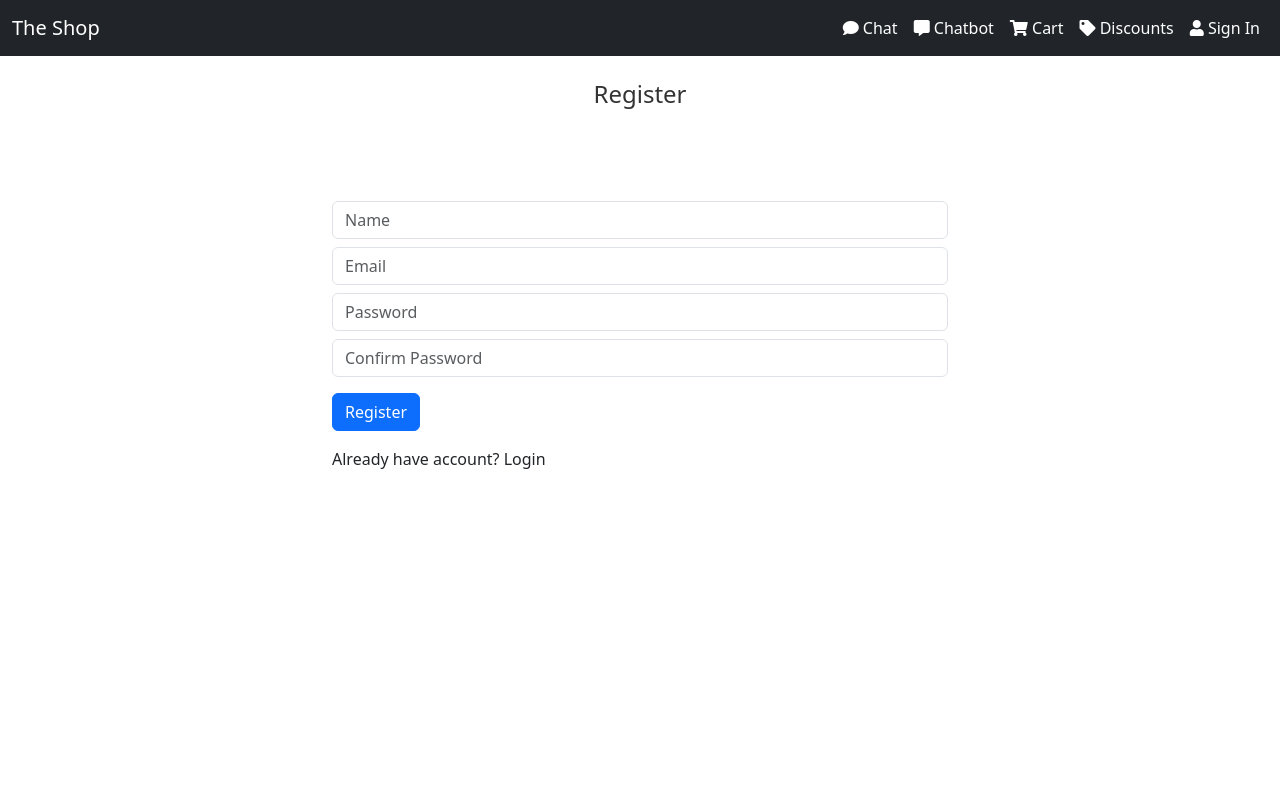
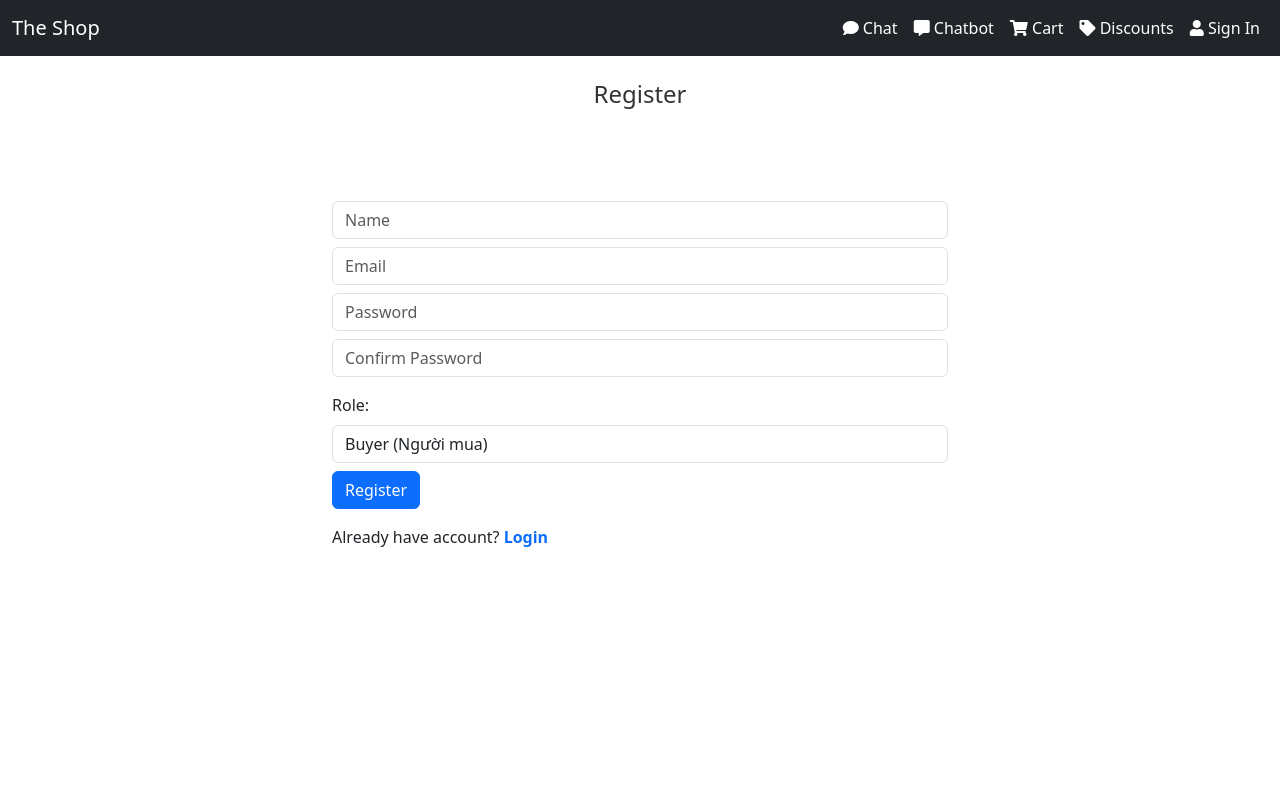
Before and after one commit to dluongta/The-Digital-Shop, a React (Create React App) app in the folder client/: page /register in a window 1280 px wide. Shown: the top 800 px of the page. Built offline with nearby package versions, Linux system fonts and the light colour scheme.

Commit message:
complete app

```diff
--- a/client/src/pages/LoginScreen.js
+++ b/client/src/pages/LoginScreen.js
@@ -49,10 +49,8 @@ const LoginScreen = () => {
       const existsRes = await dispatch(checkEmailExists(email))
 
       if (existsRes?.exists) {
-        // ✅ ĐÃ CÓ TÀI KHOẢN → LOGIN BẰNG PASS TỪ API
         dispatch(loginWithPasswordFromApi(email))
       } else {
-        // 🆕 CHƯA CÓ → MODAL NHẬP PASSWORD
         setGoogleUser({ email, name })
         setShowModal(true)
       }
@@ -139,11 +137,14 @@ const LoginScreen = () => {
         <Button type="submit">Login</Button>
       </Form>
 
-      <Row className="py-3">
-        <Col>
-          New Customer? <Link to="/register">Register</Link>
-        </Col>
-      </Row>
+<Row className="py-3">
+  <Col>
+    New Customer?{' '}
+    <Link to="/register" className="fw-bold text-primary text-decoration-none">
+      Register
+    </Link>
+  </Col>
+</Row>
 
       {/* GOOGLE REGISTER MODAL */}
       <Modal show={showModal} onHide={() => setShowModal(false)} centered>
--- a/client/src/pages/RegisterScreen.js
+++ b/client/src/pages/RegisterScreen.js
@@ -20,7 +20,7 @@ const RegisterScreen = () => {
   const [email, setEmail] = useState('')
   const [password, setPassword] = useState('')
   const [confirmPassword, setConfirmPassword] = useState('')
-
+  const [role, setRole] = useState('buyer')
   const [showModal, setShowModal] = useState(false)
   const [passwordModal, setPasswordModal] = useState('')
   const [googleUser, setGoogleUser] = useState(null)
@@ -75,7 +75,7 @@ const RegisterScreen = () => {
         googleUser.name,
         googleUser.email,
         passwordModal,
-        'buyer'
+        role
       )
     )
 
@@ -137,13 +137,25 @@ const RegisterScreen = () => {
           value={confirmPassword}
           onChange={(e) => setConfirmPassword(e.target.value)}
         />
+<Form.Group className="mb-2" controlId="role">
+  <Form.Label>Role:</Form.Label>
+  <Form.Control
+    as="select"
+    value={role}
+    onChange={(e) => setRole(e.target.value)}
+  >
+    <option value="buyer">Buyer (Người mua)</option>
+    <option value="seller">Seller (Người bán)</option>
+  </Form.Control>
+</Form.Group>
+
 
         <Button type="submit">Register</Button>
       </Form>
 
       <Row className="py-3">
         <Col>
-          Already have account? <Link to="/login">Login</Link>
+          Already have account? <Link to="/login" className="fw-bold text-primary text-decoration-none">Login</Link>
         </Col>
       </Row>
 
@@ -162,6 +174,17 @@ const RegisterScreen = () => {
             value={passwordModal}
             onChange={(e) => setPasswordModal(e.target.value)}
           />
+          <Form.Group className="mb-3" controlId="roleModal">
+      <Form.Label>Role:</Form.Label>
+      <Form.Control
+        as="select"
+        value={role}
+        onChange={(e) => setRole(e.target.value)}
+      >
+        <option value="buyer">Buyer (Người mua)</option>
+        <option value="seller">Seller (Người bán)</option>
+      </Form.Control>
+    </Form.Group>
         </Modal.Body>
         <Modal.Footer>
           <Button variant="secondary" onClick={() => setShowModal(false)}>
```
Also changed, not shown: 7 other files (tests, documents, lock files or other folders).
